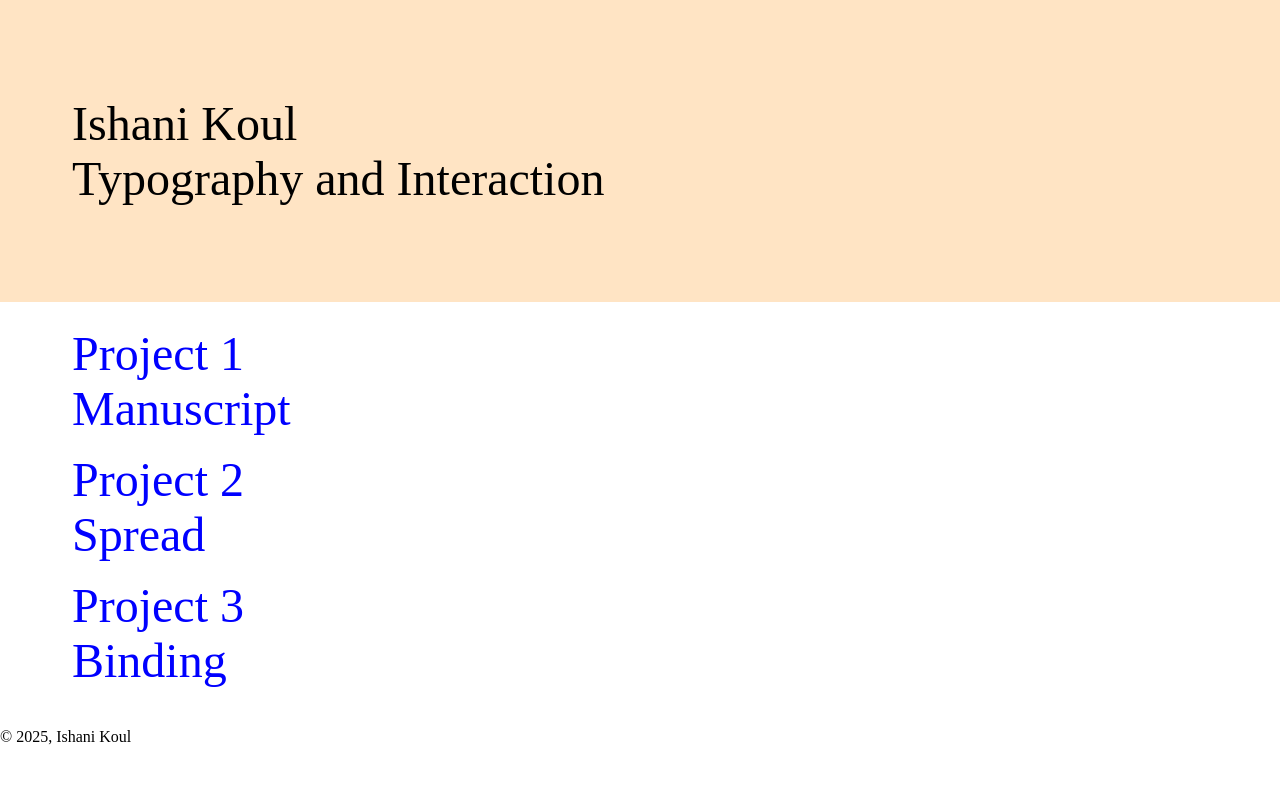
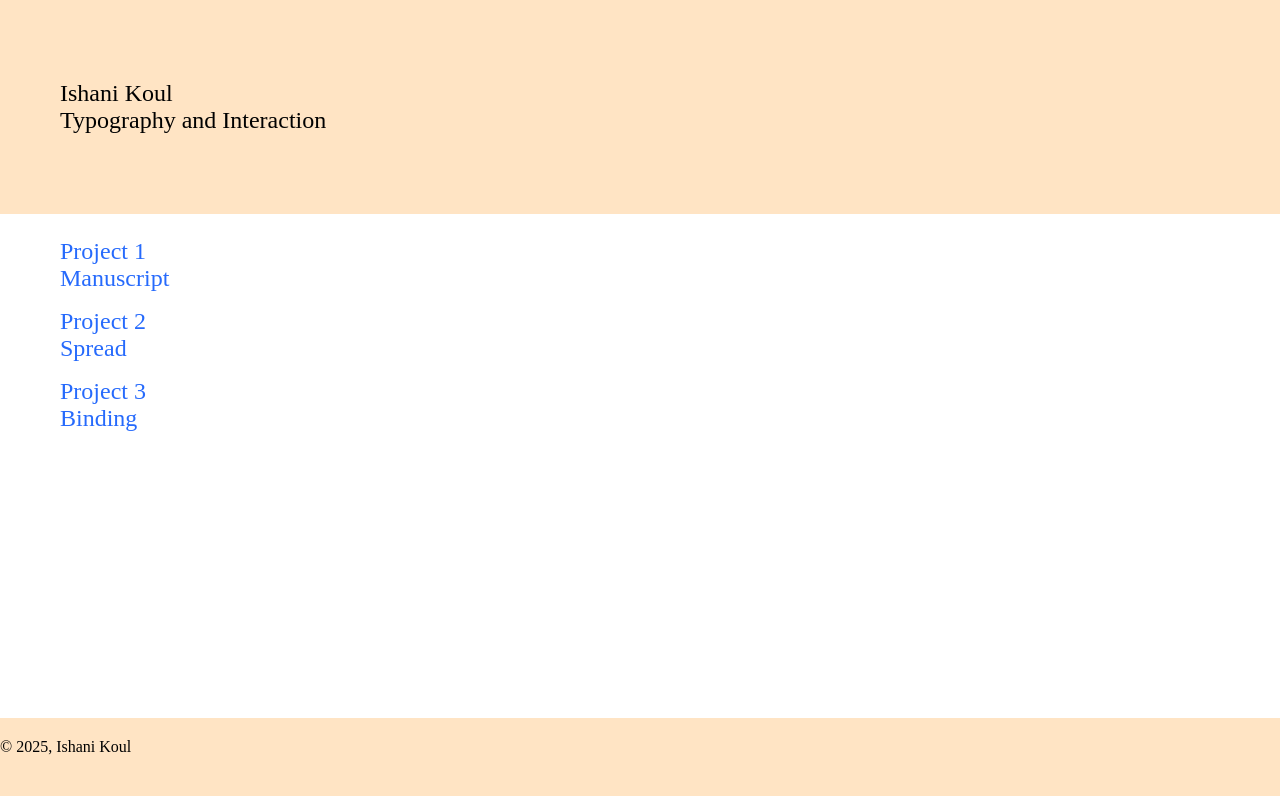
Before and after one commit to ishani-koul/ishani-koul.github.io, a plain HTML site: page index.html in a window 1280 px wide. Drawn offline with Linux system fonts and the light colour scheme.

Commit message:
edited styles

```diff
--- a/assets/style.css
+++ b/assets/style.css
@@ -1,8 +1,8 @@
 body {
-	--base-size: 24px;
+	--base-size: 20px;
 	--gutter: calc(3 *var(--base-size));
 	--color-primary: black;
-	--color-secondary: blue;
+	--color-secondary: rgb(38, 106, 252);
 	--color-background: bisque;
 }
 header {
@@ -14,12 +14,16 @@ header {
 
 p,header {
 	color: black;
-	font-size: calc( 2*var(--base-size));
+	font-size: calc( 1.2*var(--base-size));
 	padding-inline: var(--gutter);
 }
 
+section {
+	block-size: 60vh;
+}
+
 p {
-	color: blue;
+	color: var(--color-secondary);
 }
 
 li {
@@ -27,6 +31,7 @@ li {
 }
 
 footer {
+	background-color: var(--color-background);
 	color: black;
 	padding-top: var(--base-size);
 	padding-bottom: calc(2*var(--base-size));
```
